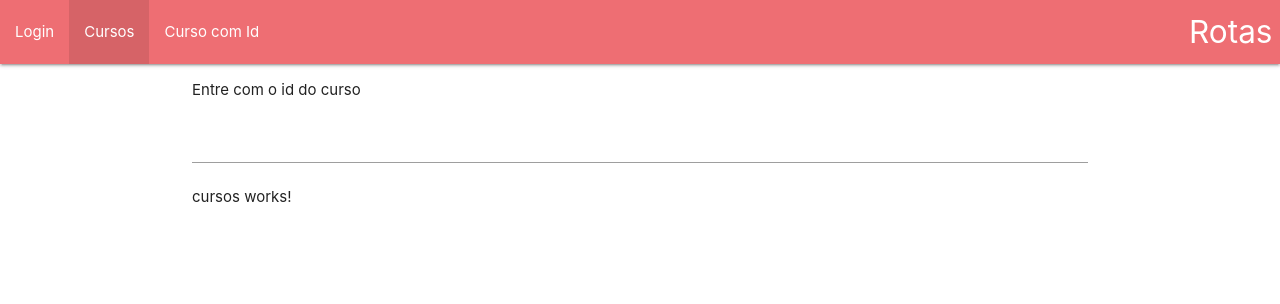
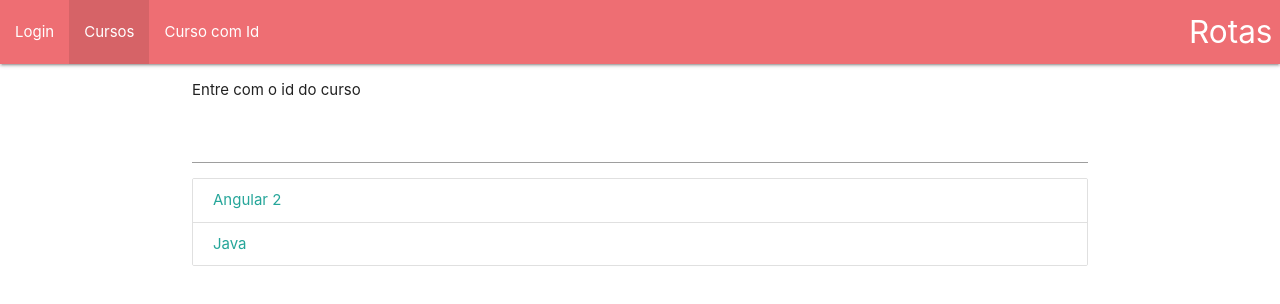
Before and after one commit to Gabriielfeliciano/Curso-Angular-Loiane, an Angular app in the folder rotas/: page /cursos in a window 1280 px wide. Shown: the top 304 px of the page. Built offline with nearby package versions, Linux system fonts and the light colour scheme.

Commit message:
Rotas imperativas

```diff
--- a/rotas/src/app/app-routing.module.ts
+++ b/rotas/src/app/app-routing.module.ts
@@ -5,6 +5,7 @@
 import { HomeComponent } from './home/home.component';
 import { LoginComponent } from './login/login.component';
 import { CursoDetalheComponent } from './curso-detalhe/curso-detalhe.component';
+import { CursoNaoEncontradoComponent } from './cursos/curso-nao-encontrado/curso-nao-encontrado.component';
 
 const routes: Routes = [
   {
@@ -22,6 +23,10 @@
   {
     path: 'curso/:id',
     component: CursoDetalheComponent
+  },
+  {
+    path: 'naoEncontrado',
+    component: CursoNaoEncontradoComponent
   }
 ];
 
--- a/rotas/src/app/app.module.ts
+++ b/rotas/src/app/app.module.ts
@@ -7,6 +7,7 @@
 import { HomeComponent } from './home/home.component';
 import { LoginComponent } from './login/login.component';
 import { CursoDetalheComponent } from './curso-detalhe/curso-detalhe.component';
+import { CursoNaoEncontradoComponent } from './cursos/curso-nao-encontrado/curso-nao-encontrado.component';
 
 @NgModule({
   declarations: [
@@ -14,7 +15,8 @@
     CursosComponent,
     HomeComponent,
     LoginComponent,
-    CursoDetalheComponent
+    CursoDetalheComponent,
+    CursoNaoEncontradoComponent
   ],
   imports: [
     BrowserModule,
--- a/rotas/src/app/curso-detalhe/curso-detalhe.component.html
+++ b/rotas/src/app/curso-detalhe/curso-detalhe.component.html
@@ -1 +1,2 @@
 <p>id: {{id}}</p>
+<p>Curso: {{ curso?.nome }}</p>
--- a/rotas/src/app/curso-detalhe/curso-detalhe.component.ts
+++ b/rotas/src/app/curso-detalhe/curso-detalhe.component.ts
@@ -1,6 +1,7 @@
 import { Component, OnInit } from '@angular/core';
-import { ActivatedRoute } from '@angular/router';
+import { ActivatedRoute, Router } from '@angular/router';
 import { Subscription } from 'rxjs';
+import { CursosService } from '../cursos/cursos.service';
 
 @Component({
   selector: 'app-curso-detalhe',
@@ -9,10 +10,11 @@
 })
 export class CursoDetalheComponent implements OnInit {
 
-  id!: string;
+  id!: number;
   inscricao!: Subscription;
+  curso: any;
 
-  constructor( private route: ActivatedRoute) {
+  constructor( private route: ActivatedRoute, private cursosService: CursosService, private router: Router) {
     // this.id = this.route.snapshot.params['id'];
   }
 
@@ -21,6 +23,12 @@
       (params: any) => {
         this.id = params['id'];
 
+        this.curso = this.cursosService.getCurso(this.id);
+
+        if (this.curso == null){
+          this.router.navigate(['/naoEncontrado']);
+      }
+
       }
     );
   }
--- /dev/null
+++ b/rotas/src/app/cursos/curso-nao-encontrado/curso-nao-encontrado.component.html
@@ -0,0 +1 @@
+<p>curso-nao-encontrado works!</p>
--- /dev/null
+++ b/rotas/src/app/cursos/curso-nao-encontrado/curso-nao-encontrado.component.ts
@@ -0,0 +1,15 @@
+import { Component, OnInit } from '@angular/core';
+
+@Component({
+  selector: 'app-curso-nao-encontrado',
+  templateUrl: './curso-nao-encontrado.component.html',
+  styleUrls: ['./curso-nao-encontrado.component.css']
+})
+export class CursoNaoEncontradoComponent implements OnInit {
+
+  constructor() { }
+
+  ngOnInit(): void {
+  }
+
+}
--- a/rotas/src/app/cursos/cursos.component.html
+++ b/rotas/src/app/cursos/cursos.component.html
@@ -1 +1,7 @@
-<p>cursos works!</p>
+<div class="collection">
+    <a class="collection-item"
+      *ngFor="let curso of cursos"
+      [routerLink]="['/curso',curso.id]">
+    {{ curso.nome }}
+    </a>
+  </div>
--- a/rotas/src/app/cursos/cursos.component.ts
+++ b/rotas/src/app/cursos/cursos.component.ts
@@ -1,3 +1,4 @@
+import { CursosService } from './cursos.service';
 import { Component, OnInit } from '@angular/core';
 
 @Component({
@@ -7,9 +8,12 @@
 })
 export class CursosComponent implements OnInit {
 
-  constructor() { }
+  cursos!: any[];
+
+  constructor(private cursosService : CursosService) { }
 
   ngOnInit(): void {
+    this.cursos = this.cursosService.getCursos();
   }
 
 }
--- /dev/null
+++ b/rotas/src/app/cursos/cursos.service.ts
@@ -0,0 +1,27 @@
+import { Injectable } from '@angular/core';
+
+@Injectable({
+  providedIn: 'root'
+})
+export class CursosService {
+
+  getCursos(){
+    return [
+      {id: 1, nome: 'Angular 2'},
+      {id: 2, nome: 'Java'}
+    ];
+  }
+
+  getCurso(id: number){
+    let cursos = this.getCursos();
+    for (let i=0; i<cursos.length; i++){
+      let curso = cursos[i];
+      if (curso.id == id){
+        return curso;
+      }
+    }
+    return null;
+  }
+
+  constructor() { }
+}
```
Also changed, not shown: rotas/src/app/cursos/curso-nao-encontrado/curso-nao-encontrado.component.css (added).
